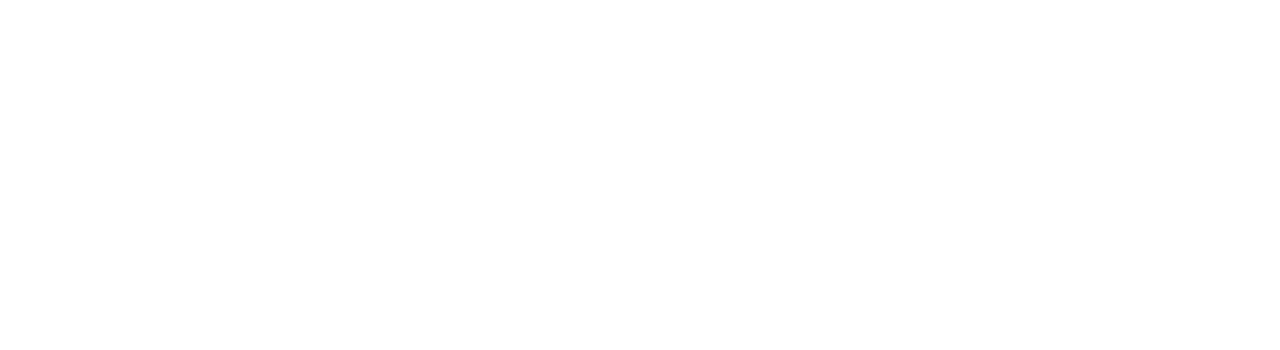
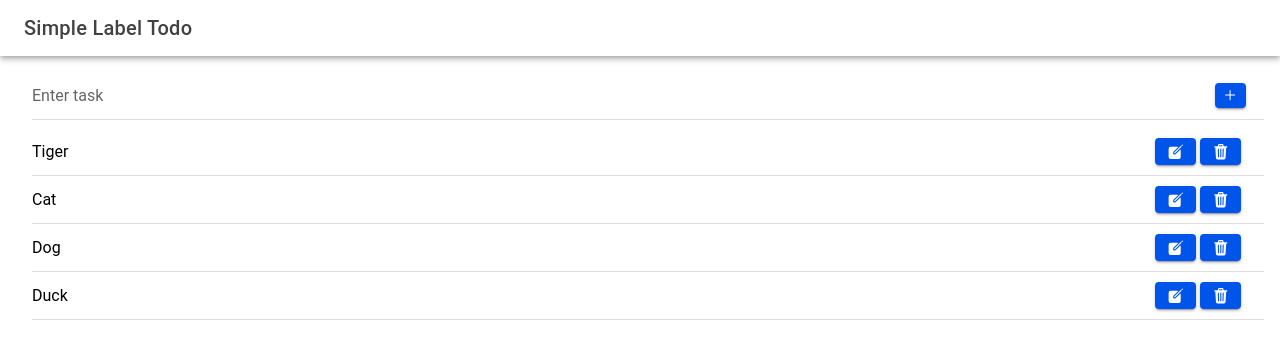
Before and after one commit to Ratek1600/ionic_play, a React (Vite) app: page /simple_todo in a window 1280 px wide. Shown: the top 350 px of the page. Built offline with nearby package versions, Linux system fonts and the light colour scheme.

Commit message:
simple navigation

```diff
--- a/src/App.tsx
+++ b/src/App.tsx
@@ -2,6 +2,7 @@ import { Redirect, Route } from 'react-router-dom';
 import { IonApp, IonRouterOutlet, setupIonicReact } from '@ionic/react';
 import { IonReactRouter } from '@ionic/react-router';
 import Home from './pages/Home';
+import TodoString from './pages/TodoString';
 
 /* Core CSS required for Ionic components to work properly */
 import '@ionic/react/css/core.css';
@@ -45,6 +46,8 @@ const App: React.FC = () => (
         <Route exact path="/">
           <Redirect to="/home" />
         </Route>
+
+        <Route path="/simple_todo" component={TodoString} />
       </IonRouterOutlet>
     </IonReactRouter>
   </IonApp>
--- a/src/pages/Home.tsx
+++ b/src/pages/Home.tsx
@@ -1,11 +1,14 @@
 import { IonButton, IonContent, IonHeader, IonIcon, IonInput, IonItem, IonPage, IonTitle, IonToolbar,
-    IonList, IonLabel,
-    IonCol
+    IonList, IonCol,
+    IonCard, IonCardContent, IonCardHeader, IonCardSubtitle, IonCardTitle,
+    IonNavLink,
+    IonLabel
  } from '@ionic/react';
 import { create, trash, add } from 'ionicons/icons';
-import React, { useState, useEffect } from "react";
-import ExploreContainer from '../components/ExploreContainer';
+import React, { useState } from "react";
 import './Home.css';
+
+import TodoString from './TodoString';
 
 const Home: React.FC = () => {
   // let strLabel = ""
@@ -14,63 +17,28 @@ const Home: React.FC = () => {
   const [listData, setListData] = useState<string[]>(["Tiger", "Cat", "Dog", "Duck"]);
   const [strLabel, setStrLabel] = useState<string>("");
 
-  const onAdd = () => {
-    if(strLabel.length>0){
-      setListData([...listData, strLabel]);
-      setStrLabel("");
-    }
-  };
-
-  const onUpdate = (idx: number) => {
-    const newArr = [...listData];
-    const editedLabel = prompt('Enter new Label:');
-    if (editedLabel!==null && editedLabel.trim()!=='') {
-      newArr[idx] = editedLabel
-      setListData(newArr)
-    }
-  };
-
-  const onDelete = (idx: number) => {
-    const newArr = [...listData];
-    newArr.splice(idx, 1);
-    setListData(newArr);
-  };
-
-
   return (
     <IonPage>
       <IonHeader>
         <IonToolbar>
-          <IonTitle>Playing</IonTitle>
+          <IonTitle>Play Ionic</IonTitle>
         </IonToolbar>
       </IonHeader>
 
       <IonContent className="ion-padding">
+        <IonCard>
+          <IonCardHeader>
+            <IonCardTitle>Play With Ionic React</IonCardTitle>
+          </IonCardHeader>
 
-        <IonItem>
-          <IonInput type="text" placeholder="Enter task" value={strLabel}
-            onIonChange={e => {
-              if (e.detail.value === undefined) return;
-              setStrLabel(e.detail.value!)
-            }}
-            ></IonInput>
-          <IonButton onClick={onAdd}><IonIcon icon={add}>Add task</IonIcon></IonButton>
-        </IonItem>
+          <IonCardContent>Hi, I try to make tutorial and sample code using Ionic React. Hope it can help you learn code</IonCardContent>
+        </IonCard>
 
         <IonList>
-            {listData.map((item, index) => (
-              <IonItem key={index}>
-                {item}
-                <IonCol class="ion-float-right">
-                  <IonButton className="ion-float-right" onClick={() => onDelete(index)}>
-                    <IonIcon icon={trash}></IonIcon>
-                  </IonButton>
-                  <IonButton className="ion-float-right" onClick={() => onUpdate(index)}>
-                    <IonIcon icon={create}></IonIcon>
-                  </IonButton>
-                </IonCol>
-              </IonItem>
-            ))}
+          <IonItem routerLink="/simple_todo">
+            <IonLabel>Simple Todo</IonLabel>
+          </IonItem>
+
         </IonList>
 
       </IonContent>
--- /dev/null
+++ b/src/pages/TodoString.tsx
@@ -0,0 +1,83 @@
+import { IonButton, IonContent, IonHeader, IonIcon, IonInput, IonItem, IonPage, IonTitle, IonToolbar,
+    IonList, IonLabel,
+    IonCol, IonButtons, IonBackButton
+ } from '@ionic/react';
+import { create, trash, add } from 'ionicons/icons';
+import React, { useState, useEffect } from "react";
+import './TodoString.css';
+
+const TodoString: React.FC = () => {
+  // let strLabel = ""
+  // const dataList = ["Tiger", "Cat", "Dog", "Duck"]
+
+  const [listData, setListData] = useState<string[]>(["Tiger", "Cat", "Dog", "Duck"]);
+  const [strLabel, setStrLabel] = useState<string>("");
+
+  const onAdd = () => {
+    if(strLabel.length>0){
+      setListData([...listData, strLabel]);
+      setStrLabel("");
+    }
+  };
+
+  const onUpdate = (idx: number) => {
+    const newArr = [...listData];
+    const editedLabel = prompt('Enter new Label:');
+    if (editedLabel!==null && editedLabel.trim()!=='') {
+      newArr[idx] = editedLabel
+      setListData(newArr)
+    }
+  };
+
+  const onDelete = (idx: number) => {
+    const newArr = [...listData];
+    newArr.splice(idx, 1);
+    setListData(newArr);
+  };
+
+
+  return (
+    <IonPage>
+      <IonHeader>
+        <IonToolbar>
+          <IonButtons slot="start">
+            <IonBackButton></IonBackButton>
+          </IonButtons>
+          <IonTitle>Simple Label Todo</IonTitle>
+        </IonToolbar>
+      </IonHeader>
+
+      <IonContent className="ion-padding">
+
+        <IonItem>
+          <IonInput type="text" placeholder="Enter task" value={strLabel}
+            onIonChange={e => {
+              if (e.detail.value === undefined) return;
+              setStrLabel(e.detail.value!)
+            }}
+            ></IonInput>
+          <IonButton onClick={onAdd}><IonIcon icon={add}>Add task</IonIcon></IonButton>
+        </IonItem>
+
+        <IonList>
+            {listData.map((item, index) => (
+              <IonItem key={index}>
+                {item}
+                <IonCol class="ion-float-right">
+                  <IonButton className="ion-float-right" onClick={() => onDelete(index)}>
+                    <IonIcon icon={trash}></IonIcon>
+                  </IonButton>
+                  <IonButton className="ion-float-right" onClick={() => onUpdate(index)}>
+                    <IonIcon icon={create}></IonIcon>
+                  </IonButton>
+                </IonCol>
+              </IonItem>
+            ))}
+        </IonList>
+
+      </IonContent>
+    </IonPage>
+  );
+};
+
+export default TodoString;
```
Also changed, not shown: src/pages/TodoString.css (added).
